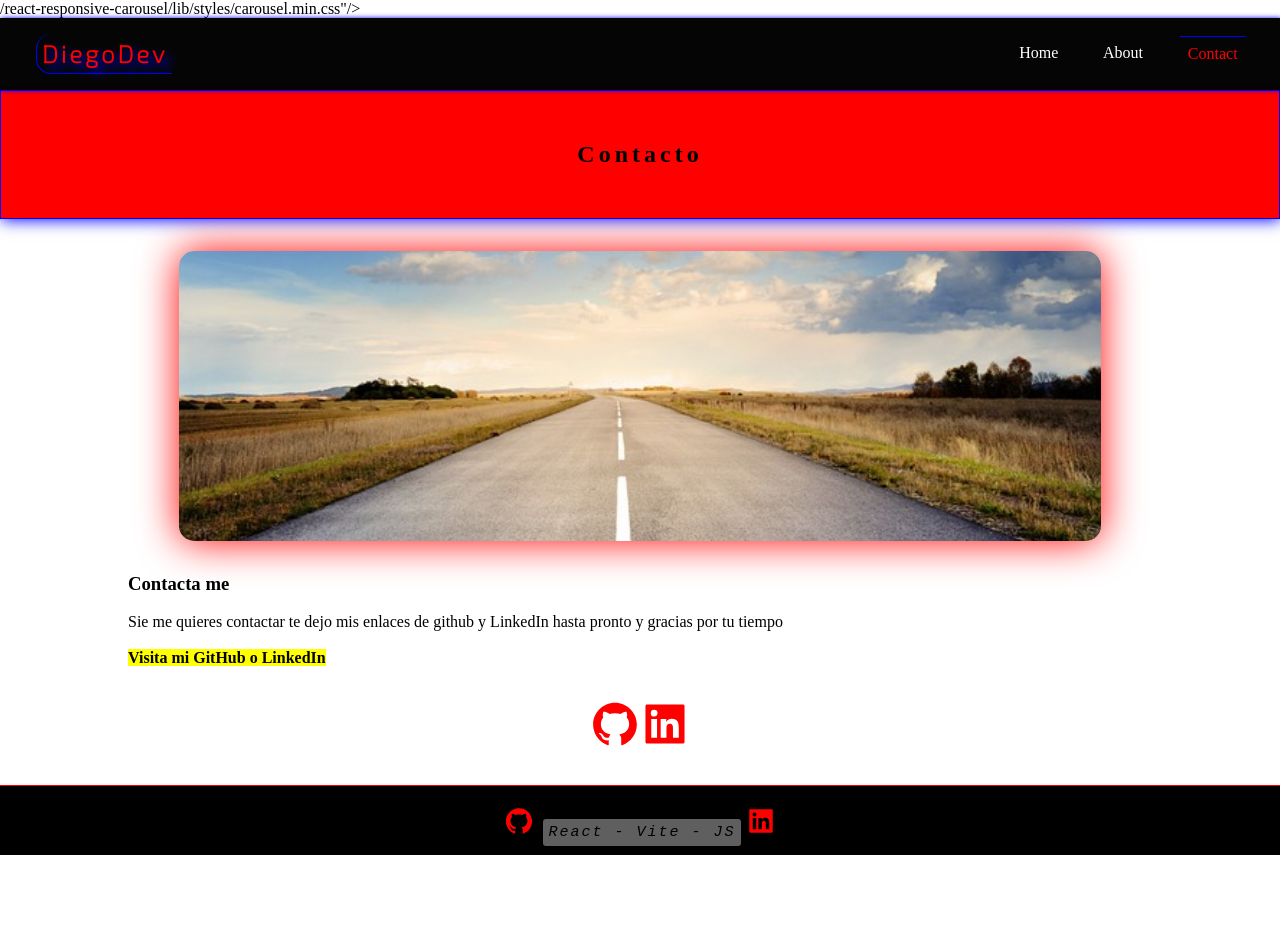
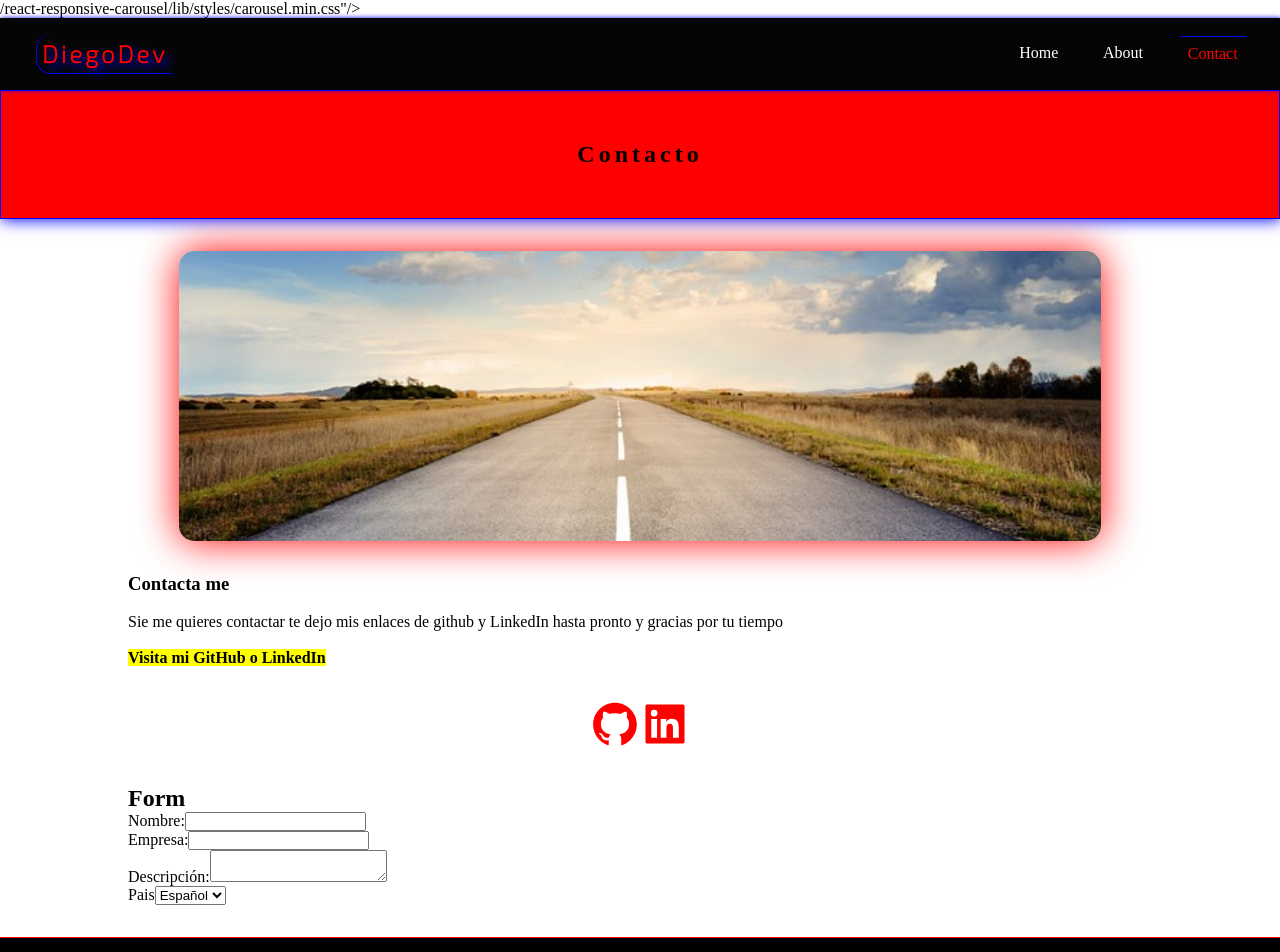
Before and after one commit to diego-monfort-landolt/Landoltdiego, a React (Vite) app: page /contact in a window 1280 px wide. Shown: the top 952 px of the page. Before the commit the page ends 855 px from the top, so only its background shows below. Built offline with nearby package versions, Linux system fonts and the light colour scheme.

Commit message:
added neew form for contact

```diff
--- a/package.json
+++ b/package.json
@@ -20,6 +20,7 @@
     "framer-motion": "^10.16.4",
     "react": "^18.2.0",
     "react-dom": "^18.2.0",
+    "react-hook-form": "^7.50.1",
     "react-icons": "^4.11.0",
     "react-responsive-carousel": "^3.2.23",
     "react-tsparticles": "^2.12.2",
--- /dev/null
+++ b/src/component/form/Form.jsx
@@ -0,0 +1,38 @@
+import { useForm } from "react-hook-form"
+
+
+const Form = () => {
+  const { register, handleSubmit } =useForm();
+  return (
+    <>
+    <h2>Form</h2>
+    <form>
+      <div>
+        <label>Nombre:</label>
+        <input type="text" name='' />
+      </div>
+      <div>
+        <label>Empresa:</label>
+        <input type="text" name='' />
+      </div>
+      <div>
+        <label>Descripción:</label>
+        <textarea type="text" />
+      </div>
+      <div>
+        <label>Pais</label>
+        <select>
+          <option value='es'>Español</option>
+          <option value='de'>Deutsch</option>
+          <option value='en'>English</option>
+        </select>
+      </div>
+
+
+    </form>
+    </>
+
+  )
+}
+
+export default Form
--- a/src/pages/Contact.jsx
+++ b/src/pages/Contact.jsx
@@ -3,6 +3,7 @@ import { AiFillGithub, AiFillLinkedin } from "react-icons/ai";
 import '../pages/Home.css'
 import weg from '../images/camino.jpg'
 import Footer from "../component/Footer";
+import Form from "../component/form/Form";
 
 export const Contact = () => {
   return (
@@ -17,8 +18,10 @@ export const Contact = () => {
           hasta pronto y gracias por tu tiempo
           <br />
           <br />
+
           <mark><b>Visita mi GitHub o LinkedIn</b></mark>
         </p>
+
         <div className='lastsection'>
           <a href='https://github.com/diego-monfort-landolt'>
             <AiFillGithub color='red' size='50px' />
@@ -27,6 +30,7 @@ export const Contact = () => {
             <AiFillLinkedin size='50px' color='red' />
           </a>
         </div>
+        <Form />
       </div>
       <Footer />
     </>
```
Also changed, not shown: 1 other file (tests, documents, lock files or other folders).
